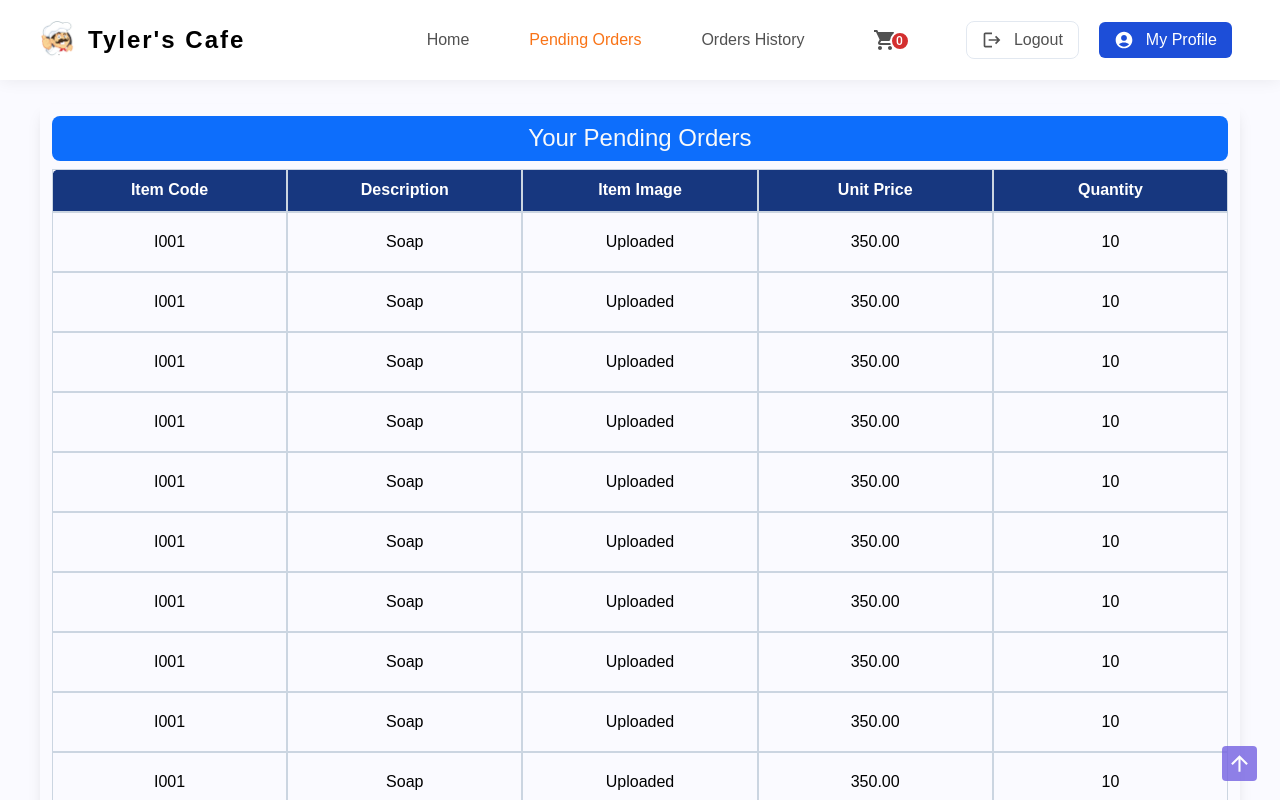
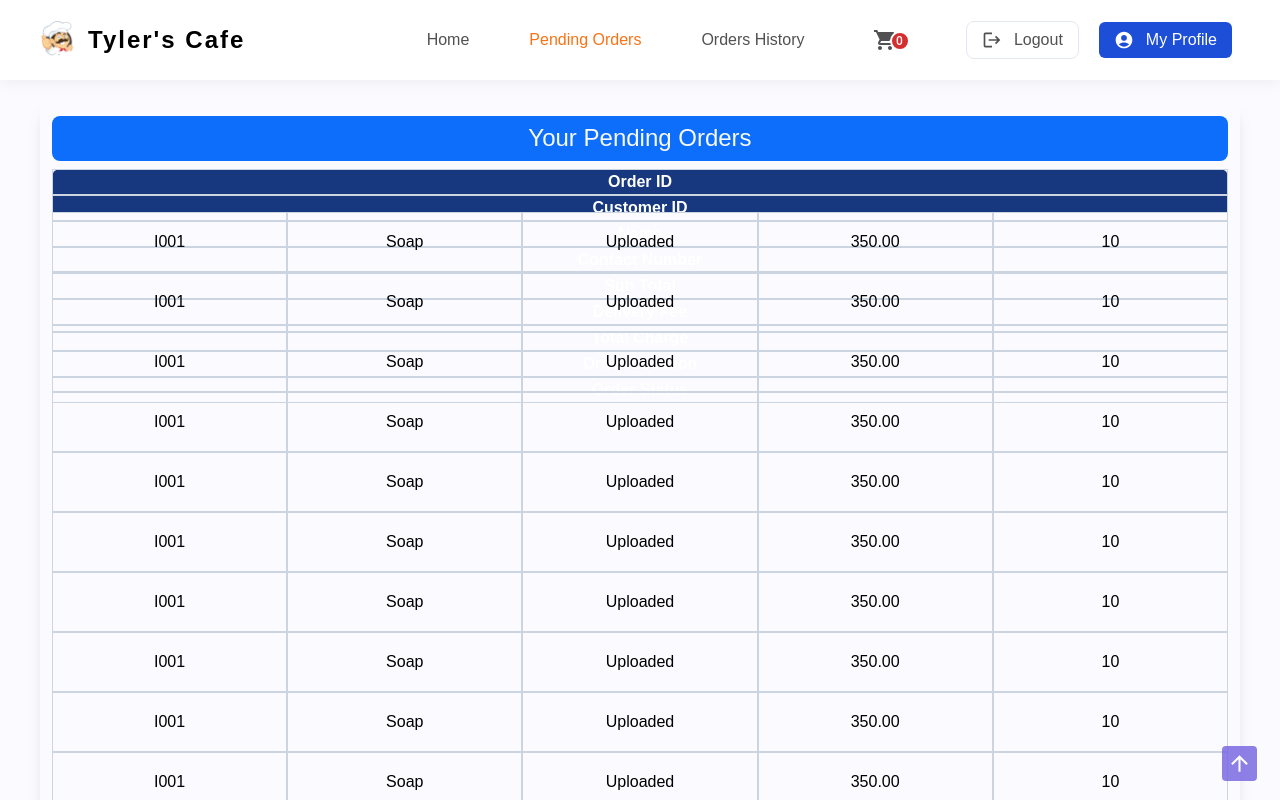
Before and after one commit to AshanSandeep06/Food-Shop-System, a React (Create React App) app in the folder frontend/: page /pending_orders in a window 1280 px wide. Shown: the top 800 px of the page. Built offline with nearby package versions, Linux system fonts and the light colour scheme.

Commit message:
Content Updated

```diff
--- a/frontend/src/pages/PendingOrders/PendingOrders.tsx
+++ b/frontend/src/pages/PendingOrders/PendingOrders.tsx
@@ -8,11 +8,15 @@ const PendingOrders = () => {
       <Table
         tblName="Your Pending Orders"
         tblHeaders={[
-          "Item Code",
-          "Description",
-          "Item Image",
-          "Unit Price",
-          "Quantity",
+          "Order ID",
+          "Customer ID",
+          "Name",
+          "Contact Number",
+          "Sub Total",
+          "Delivery Fee",
+          "Total Charge",
+          "Order Location",
+          "Order Status",
         ]}
         tblData={[
           ["I001", "Soap", "Uploaded", "350.00", "10"],
```
